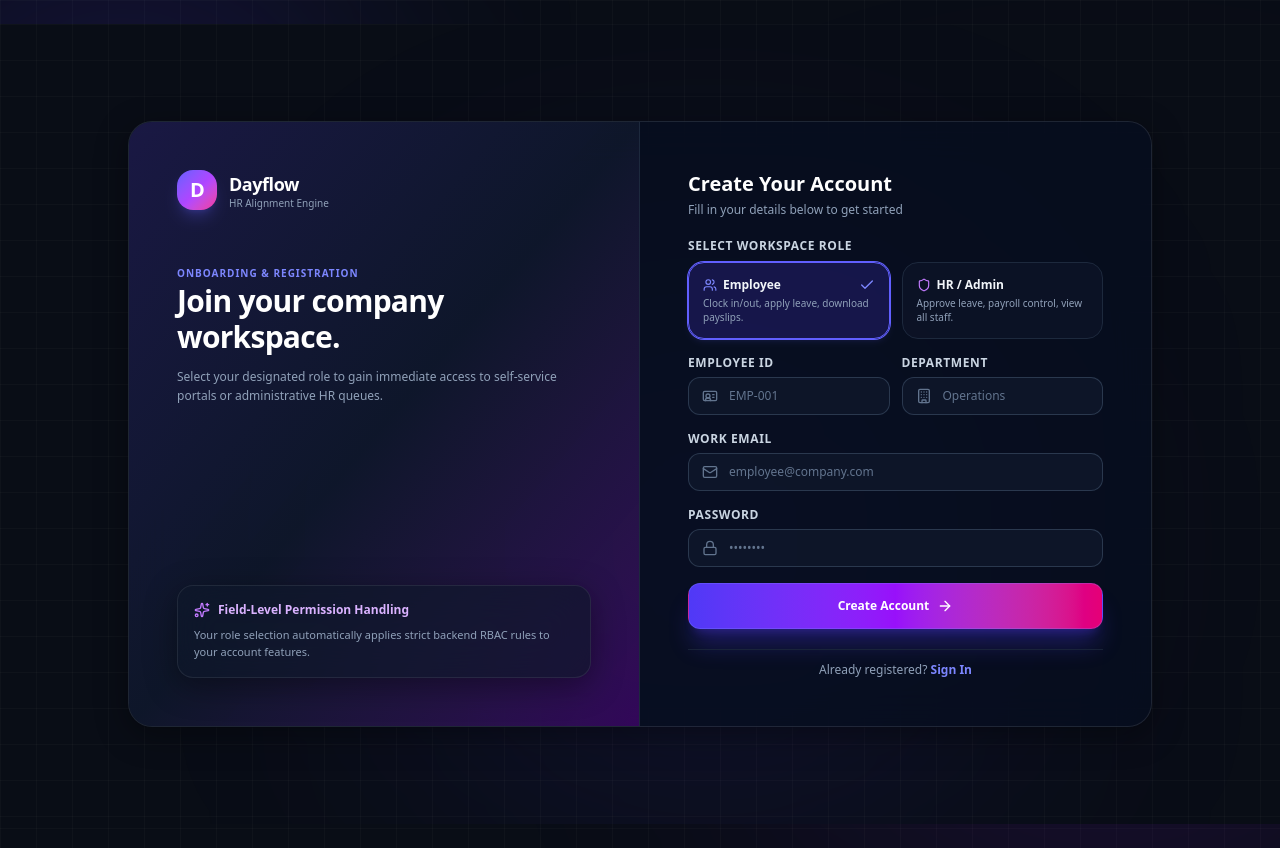
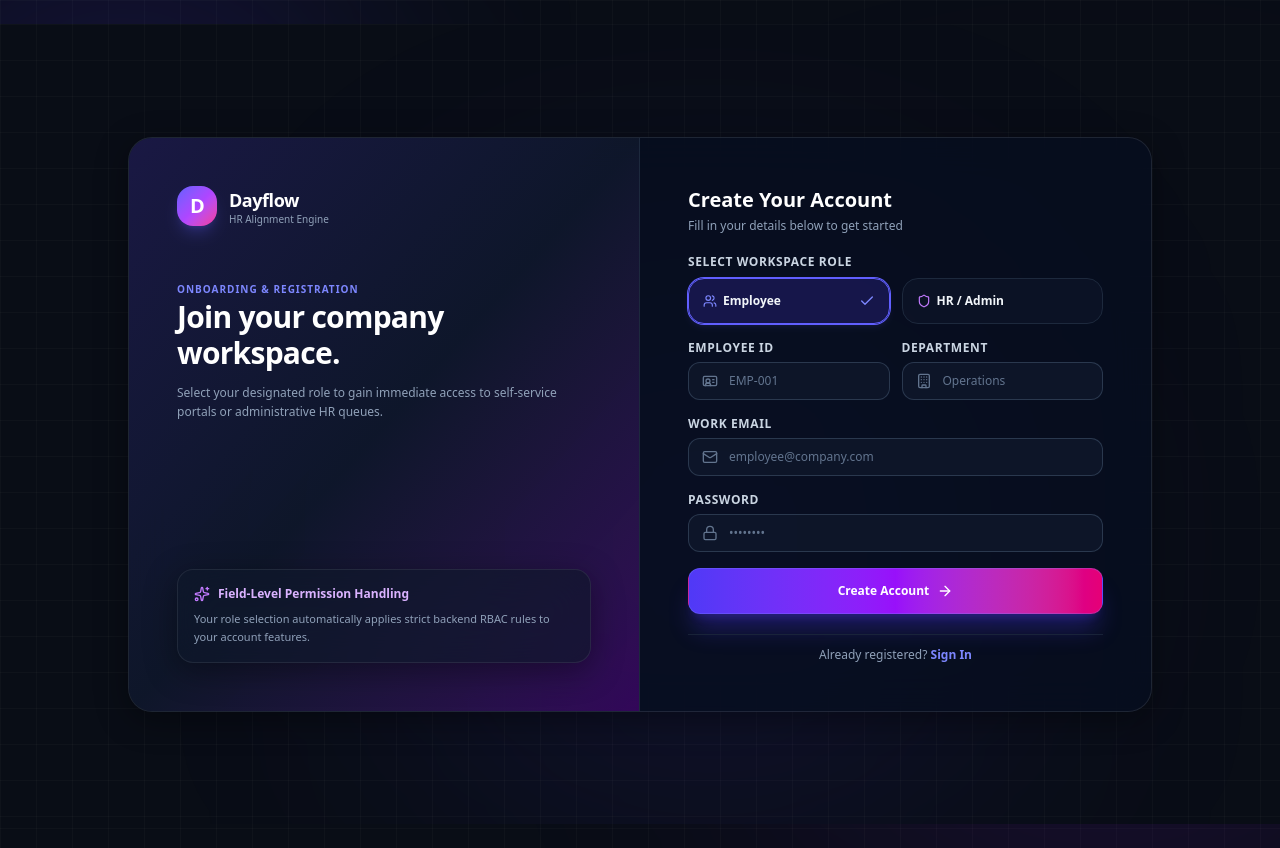
Before and after one commit to caviraj/dayflow, a Next.js app: page /signup in a window 1280 px wide. Built offline with nearby package versions, Linux system fonts and the light colour scheme.

Commit message:
style: remove description text under employee and hr admin role cards

```diff
--- a/src/app/signup/page.tsx
+++ b/src/app/signup/page.tsx
@@ -141,16 +141,13 @@ export default function SignUpPage() {
                       : 'bg-slate-900/60 border-slate-800 text-slate-400 hover:border-slate-700'
                   }`}
                 >
-                  <div className="flex items-center justify-between mb-1">
+                  <div className="flex items-center justify-between">
                     <span className="font-bold text-xs text-slate-100 flex items-center gap-1.5">
                       <Users className="w-3.5 h-3.5 text-indigo-400" />
                       Employee
                     </span>
                     {formData.role === 'EMPLOYEE' && <Check className="w-4 h-4 text-indigo-400" />}
                   </div>
-                  <p className="text-[10px] text-slate-400 leading-snug">
-                    Clock in/out, apply leave, download payslips.
-                  </p>
                 </div>
 
                 <div
@@ -161,16 +158,13 @@ export default function SignUpPage() {
                       : 'bg-slate-900/60 border-slate-800 text-slate-400 hover:border-slate-700'
                   }`}
                 >
-                  <div className="flex items-center justify-between mb-1">
+                  <div className="flex items-center justify-between">
                     <span className="font-bold text-xs text-slate-100 flex items-center gap-1.5">
                       <Shield className="w-3.5 h-3.5 text-purple-400" />
                       HR / Admin
                     </span>
                     {formData.role === 'ADMIN' && <Check className="w-4 h-4 text-purple-400" />}
                   </div>
-                  <p className="text-[10px] text-slate-400 leading-snug">
-                    Approve leave, payroll control, view all staff.
-                  </p>
                 </div>
               </div>
             </div>
```
